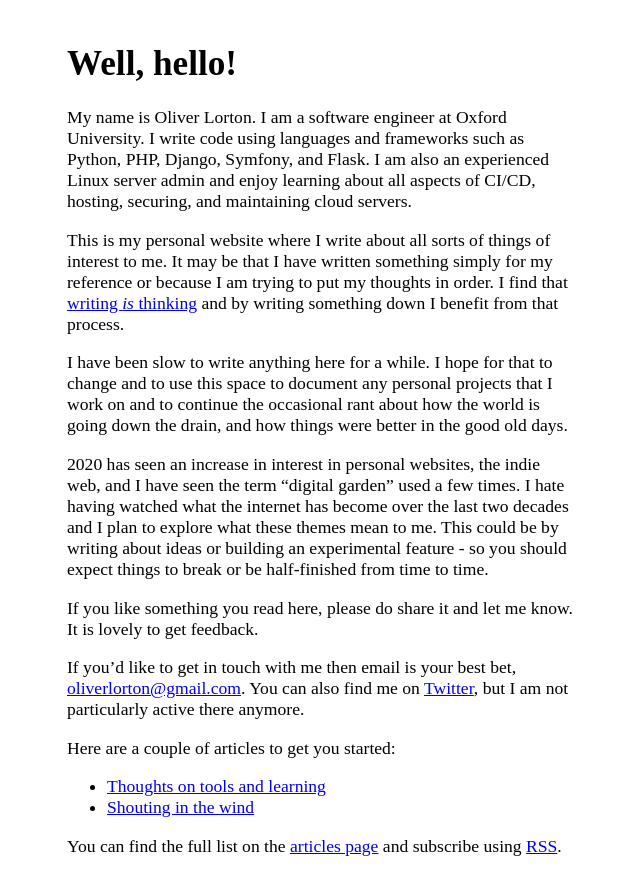
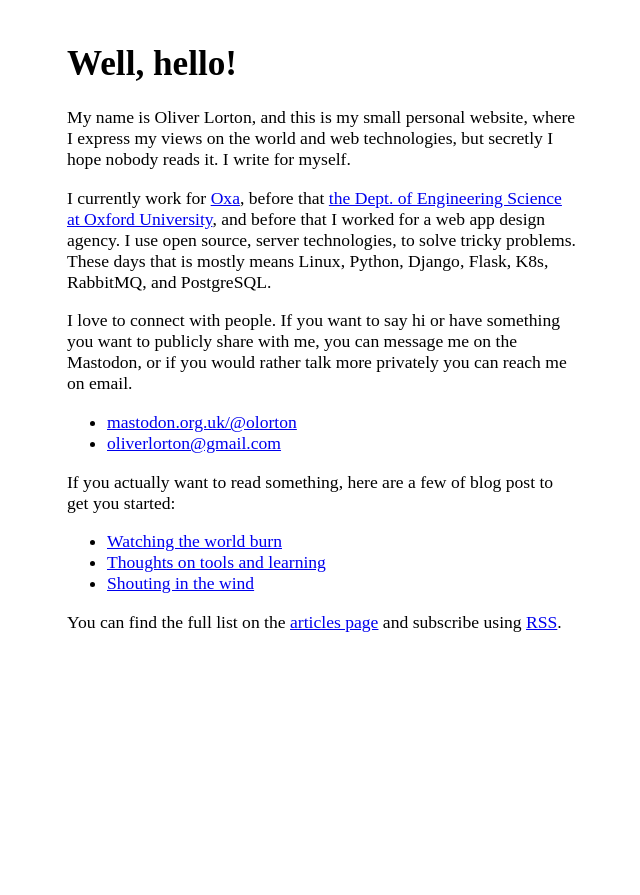
Before and after one commit to olorton/olorton.github.io, a Jekyll site: the page built from index.md, in a window 1280 px wide. Shown: the top 895 px of the page, without its empty margins (318-958 px from the left). Built offline with Jekyll 4.4.1, drawn with Linux system fonts in a browser that asks for light colours.

Commit message:
Update about me

```diff
--- a/_layouts/default.html
+++ b/_layouts/default.html
@@ -20,8 +20,8 @@
     <footer>
         <div class="footer-about">
             <h3>About me</h3>
-            <p>Well, hello. My name is Oliver Lorton. I'm a software developer, working with server-side web technologies in open source languages and frameworks such as Python, PHP, Flask, Django.</p>
-            <p>If you have any feedback then please do get in touch: <a href="mailto:oliverlorton@gmail.com">oliverlorton@gmail.com</a> or <a href="https://twitter.com/olorton/">Twitter</a></p>
+            <p>I am Oliver Lorton. I pay the bills by building web applications with server-side technologies in open source languages and frameworks.</p>
+            <p>If you have any feedback then please do get in touch: <a href="mailto:oliverlorton@gmail.com">oliverlorton@gmail.com</a> or <a href="https://mastodon.org.uk/@olorton">Mastodon</a></p>
         </div>
         <div class="footer-links">
             <h3>Links</h3>
--- a/index.md
+++ b/index.md
@@ -6,20 +6,18 @@ date: '2020-10-30 19:59:51 +0000'
 hide_footer: true
 ---
 
-My name is Oliver Lorton. I am a software engineer at Oxford University. I write code using languages and frameworks such as Python, PHP, Django, Symfony, and Flask. I am also an experienced Linux server admin and enjoy learning about all aspects of CI/CD, hosting, securing, and maintaining cloud servers.
+My name is Oliver Lorton, and this is my small personal website, where I express my views on the world and web technologies, but secretly I hope nobody reads it. I write for myself.
 
-This is my personal website where I write about all sorts of things of interest to me. It may be that I have written something simply for my reference or because I am trying to put my thoughts in order. I find that [writing _is_ thinking](https://alistapart.com/article/writing-is-thinking/) and by writing something down I benefit from that process.
+I currently work for [Oxa](https://oxa.tech/), before that [the Dept. of Engineering Science at Oxford University](https://eng.ox.ac.uk/), and before that I worked for a web app design agency. I use open source, server technologies, to solve tricky problems. These days that is mostly means Linux, Python, Django, Flask, K8s, RabbitMQ, and PostgreSQL.
 
-I have been slow to write anything here for a while. I hope for that to change and to use this space to document any personal projects that I work on and to continue the occasional rant about how the world is going down the drain, and how things were better in the good old days.
+I love to connect with people. If you want to say hi or have something you want to publicly share with me, you can message me on the Mastodon, or if you would rather talk more privately you can reach me on email.
 
-2020 has seen an increase in interest in personal websites, the indie web, and I have seen the term "digital garden" used a few times. I hate having watched what the internet has become over the last two decades and I plan to explore what these themes mean to me. This could be by writing about ideas or building an experimental feature - so you should expect things to break or be half-finished from time to time.
+- [mastodon.org.uk/@olorton](https://mastodon.org.uk/@olorton)
+- [oliverlorton@gmail.com](mailto:oliverlorton@gmail.com)
 
-If you like something you read here, please do share it and let me know. It is lovely to get feedback.
+If you actually want to read something, here are a few of blog post to get you started:
 
-If you'd like to get in touch with me then email is your best bet, [oliverlorton@gmail.com](mailto:oliverlorton@gmail.com). You can also find me on [Twitter](https://twitter.com/olorton/), but I am not particularly active there anymore.
-
-Here are a couple of articles to get you started:
-
+- [Watching the world burn](post/2023-07-26-watching-the-world-burn.html)
 - [Thoughts on tools and learning](post/2020-05-26-thoughts-on-tools-and-learning.html)
 - [Shouting in the wind](post/2020-01-29-shouting-in-the-wind.html)
 
```
